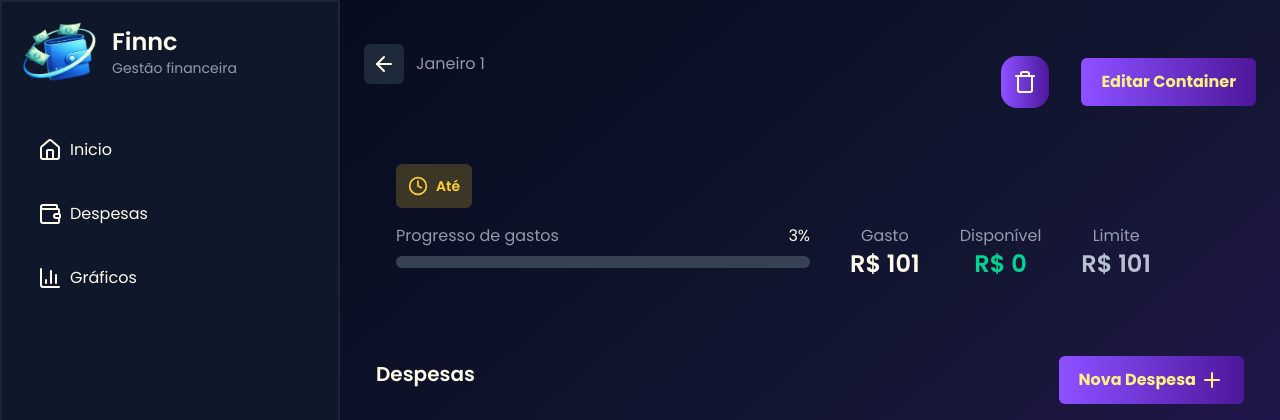
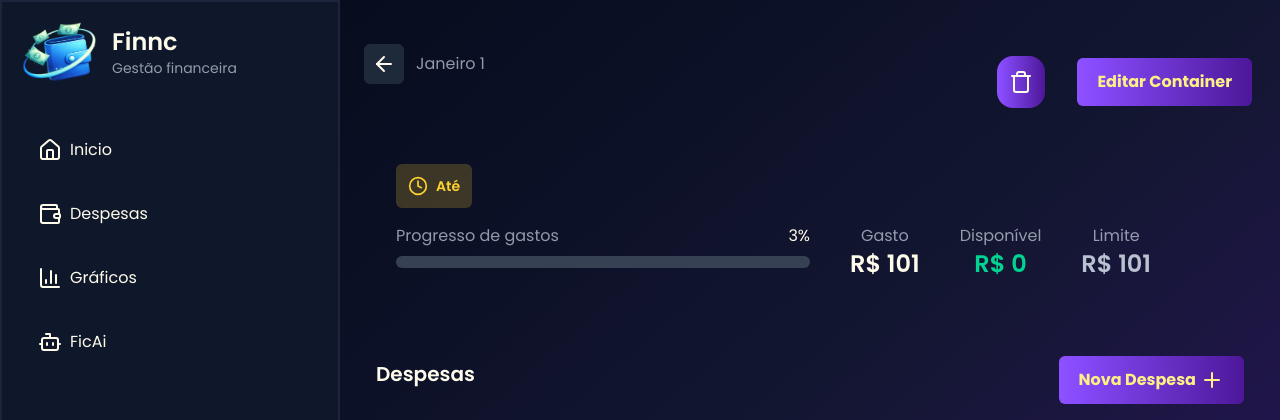
Before and after one commit to CarlosAudre/Finnc-React, a React (Vite) app: page /period/1/1/containers/1 in a window 1280 px wide. Shown: the top 420 px of the page. Built offline with nearby package versions, Linux system fonts and the light colour scheme; no server answers; sample sign-in values are in the browser's storage.

Commit message:
ButtomBar Add

```diff
--- a/src/App.jsx
+++ b/src/App.jsx
@@ -10,6 +10,7 @@ import { Profile } from "./pages/Profile";
 import { ProtectedRoute } from "./infra/ProtectedRoute";
 import { RedirectToCurrentPeriod } from "./components/RedirectToCurrentPeriod";
 import { ContainerPage } from "./pages/ContainerPage";
+import {FincAi} from "./pages/FincAi";
 
 function App() {
   return (
@@ -33,6 +34,7 @@ function App() {
             <Route path="/period/:year/:month/containers/:id" element={<ContainerPage/>}/>
             <Route path="/dashboard" element={<DashboardPage />} />
             <Route path="/profile" element={<Profile />} />
+            <Route path="/ficAi" element={<FincAi/>}/>
           </Route>
         </Routes>
       </Router>
--- /dev/null
+++ b/src/components/BottonBar.jsx
@@ -0,0 +1,29 @@
+import { HomeIcon, Wallet, ChartColumn, User, Bot } from "lucide-react";
+import { Link, useLocation, useParams } from "react-router-dom";
+
+export function BottonBar() {
+  const { month, year } = useParams();
+  const { pathname } = useLocation();
+  console.log("Month: ", month, "Year: ", year);
+  console.log(pathname);
+
+  const icons = [
+    { icon: HomeIcon, path: "/" },
+    { icon: Wallet, path: month && year ? `/period/${year}/${month}` : "/period"},
+    { icon: ChartColumn, path: "/dashboard" },
+    { icon: Bot, path: "/ficAi" },
+    { icon: User, path: "/profile" },
+  ];
+
+  return (
+    <div className="fixed bottom-0 flex justify-between md:hidden p-3.5 px-7 w-screen bg-indigo-950 rounded-md mx-auto">
+      {icons.map(({ icon: Icon, path }, index) => (
+        <Link key={index} to={path}>
+          <Icon
+            className={`${pathname === path ? "w-7 h-7 text-violet-400" : "w-7 h-7"}`}
+          />
+        </Link>
+      ))}
+    </div>
+  );
+}
--- a/src/components/Sidebar.jsx
+++ b/src/components/Sidebar.jsx
@@ -1,10 +1,9 @@
-import { HomeIcon, Wallet, ChartColumn, User, LogOut } from "lucide-react";
+import { HomeIcon, Wallet, ChartColumn, User, LogOut, Bot} from "lucide-react";
 import logo from "../assets/finnc_logo.png";
 import { Link, useLocation, useNavigate, useParams } from "react-router-dom";
 
 export function Sidebar() {
-
-  const{ month, year} = useParams()
+  const { month, year } = useParams();
 
   const { pathname } = useLocation(); //get the path name
   const navigate = useNavigate();
@@ -14,9 +13,12 @@ export function Sidebar() {
     navigate("/login");
   }
 
+  const selectedIconClass = "flex gap-2 p-4 rounded-2xl ring-2 border-violet-500/20 bg-violet-500/20 text-violet-400";
+  const nonSelectedIconClass = "flex gap-2 p-4";
+
   return (
     <div className=" flex h-screen  flex-col justify-self-start gap-10 bg-slate-900 border-2 border-violet-300/8 p-5 w-64 lg:w-85">
-      {/*Logo*/}
+      {/*Logo----------------------------------------------------------------------------------*/}
       <div onClick={() => navigate("/")} className="flex gap-3 cursor-pointer">
         <img src={logo} alt="logo" className="w-1/4 h-15  " />
         <div className="flex flex-col p-1">
@@ -27,11 +29,11 @@ export function Sidebar() {
 
       {/* Conteúdo */}
       <div className="flex flex-col justify-between h-full gap-10">
-        {/* Principal */}
+        {/* Principal -----------------------------------------------------------------------*/}
         <div className="flex flex-col gap-2">
           <Link
             to="/"
-            className={`${pathname === "/" ? "flex gap-2 p-4 rounded-2xl ring-2 border-violet-500/20 bg-violet-500/20 text-violet-400" : "flex gap-2 p-4"}`}
+            className={`${pathname === "/" ? selectedIconClass : nonSelectedIconClass}`}
           >
             <HomeIcon />
             <p className="text-amber-50 text-base">Inicio</p>
@@ -41,8 +43,7 @@ export function Sidebar() {
             to="/period"
             className={`${
               pathname === `/period/${year}/${month}`
-                ? "flex gap-2 p-4 rounded-2xl ring-2 border-violet-500/20 bg-violet-500/20 text-violet-400 "
-                : "flex gap-2 p-4"
+                ? selectedIconClass : nonSelectedIconClass
             }`}
           >
             <Wallet />
@@ -51,10 +52,18 @@ export function Sidebar() {
 
           <Link
             to="/dashboard"
-            className={`${pathname === "/dashboard" ? "flex gap-2 p-4 rounded-2xl ring-2 border-violet-500/20 bg-violet-500/20 text-violet-400" : "flex gap-2 p-4"}`}
+            className={`${pathname === "/dashboard" ? selectedIconClass : nonSelectedIconClass}`}
           >
             <ChartColumn />
             <p className="text-amber-50">Gráficos</p>
+          </Link>
+
+          <Link
+          to={"/ficAi"}
+          className={`${pathname === "/ficAi" ? selectedIconClass : nonSelectedIconClass}`}
+          >
+            <Bot/>
+             <p className="text-amber-50">FicAi</p>
           </Link>
         </div>
 
@@ -62,7 +71,7 @@ export function Sidebar() {
         <div className="flex flex-col border-t-2 border-violet-300/20 pt-5 gap-2">
           <Link
             to="/profile"
-            className={`${pathname === "/profile" ? "flex p-4 gap-2  rounded-2xl ring-2 border-violet-500/20 bg-violet-500/20 text-violet-400" : "flex gap-2 p-4"}`}
+            className={`${pathname === "/profile" ? selectedIconClass : nonSelectedIconClass}`}
           >
             <User />
             <p className="text-amber-50">Perfil</p>
--- a/src/layout/MainLayout.jsx
+++ b/src/layout/MainLayout.jsx
@@ -1,42 +1,21 @@
 import { Outlet } from "react-router-dom";
 import { Sidebar } from "../components/Sidebar";
-import { Menu, ArrowLeft } from "lucide-react";
-import { useState } from "react";
+import { BottonBar } from "../components/BottonBar";
 
 export function MainLayout() {
-  const [isOpen, setIsOpen] = useState(false);
-
   return (
-    <div className="h-min-screen w-screen flex text-amber-50 relative">
+    <div className="min-h-screen w-screen flex text-amber-50 relative">
       {/* Sidebar Desktop */}
       <div className="hidden lg:block w-85  ">
         <Sidebar />
       </div>
 
-      {/* Overlay */}
-      {isOpen && (
-        <div
-          className="fixed inset-0 bg-black/50 lg:hidden"
-          onClick={() => setIsOpen(false)}
-        />
-      )}
-
-      {/* Sidebar Mobile */}
-      <div
-        className={`fixed w-64 z-10 transform transition-transform duration-300 lg:hidden
-                  ${isOpen ? "translate-x-0" : "-translate-x-full"}
-                 `}
-      >
-        <Sidebar />
-      </div>
-
       <main className="flex-1 overflow-auto bg-linear-to-br from-[#070C1E] via-[#131631] to-[#2d1063]">
         {/* Botão Mobile */}
-        <button className="fixed lg:hidden p-2 pt-3" onClick={() => setIsOpen(!isOpen)}>
-           <Menu className="w-10 h-10 text-amber-50/70"/>
-        </button>
-        <Outlet/>
+        <Outlet />
       </main>
+
+      <BottonBar />
     </div>
   );
 }
--- a/src/pages/ContainerPage.jsx
+++ b/src/pages/ContainerPage.jsx
@@ -199,8 +199,8 @@ export function ContainerPage() {
   const color = containerColors[containerColor];
 
   return (
-    <div className="h-screen max-w-5xl mx-auto flex flex-col p-3">
-      <header className="flex flex-col md:flex-row justify-between pt-3 mt-10 m-3 md:mt-5">
+    <div className="min-h-screen max-w-5xl mx-auto flex flex-col p-3">
+      <header className="flex flex-col md:flex-row justify-between pt-3 m-3 mt-5">
         <div className="flex gap-2">
           <button
             title="Voltar"
@@ -214,7 +214,7 @@ export function ContainerPage() {
             <p className="text-slate-300/70 text-base ml-1">{`${monthFullName} ${year}`}</p>
           </div>
         </div>
-        <div className="flex flex-row-reverse md:flex-row justify-between items-center gap-8">
+        <div className="flex flex-row-reverse md:flex-row justify-between items-center gap-8 mx-1">
           <button
             title="Deletar Container"
             className="cursor-pointer p-3 bg-linear-to-r from-violet-500 to-violet-900 rounded-2xl h-13 mt-3
@@ -231,7 +231,7 @@ export function ContainerPage() {
         </div>
       </header>
 
-      <main className="relative flex flex-col p-3">
+      <main className="relative flex flex-col p-3 mb-10 md:mb-0">
         {/*Forms*/}
         {formContainerVisibility && (
           <div className="relative inset-0 w-full lg:w-6xl flex items-center justify-center">
@@ -305,7 +305,7 @@ export function ContainerPage() {
           </div>
         </div>
 
-        {/*Expenses*/}
+        {/*Expenses-----------------------------------------------------------------------------------*/}
         <div>
           <Expenses />
         </div>
--- /dev/null
+++ b/src/pages/FincAi.jsx
@@ -0,0 +1,7 @@
+export function FincAi() {
+  return(
+    <div>
+
+    </div>
+  )
+}
--- a/src/pages/Home.jsx
+++ b/src/pages/Home.jsx
@@ -81,7 +81,7 @@ export function Home() {
   }, [todayYear, todayMonth]);
 
   return (
-    <div className="flex flex-col w-auto h-screen md:p-3">
+    <div className="flex flex-col w-auto min-h-screen mb-10 md:mb-0 md:p-3">
       <header className="flex flex-col md:flex-row justify-between p-3 m-3 mt-10 md:mt-5">
         <div className="flex flex-col gap-2">
           <h1
--- a/src/pages/Period.jsx
+++ b/src/pages/Period.jsx
@@ -202,7 +202,7 @@ export function Period() {
   const monthFullName = selectedMonth?.fullName || "";
 
   return (
-    <div className="w-auto h-screen flex flex-col md:p-3">
+    <div className="w-auto min-h-screen mb-10 md:mb-0 flex flex-col md:p-3">
       <header className="flex flex-col md:flex-row justify-between p-3 mt-10 m-3 md:mt-5">
         <div className="flex flex-col gap-2">
           <h1 className="text-3xl font-semibold">Despesas</h1>
```
